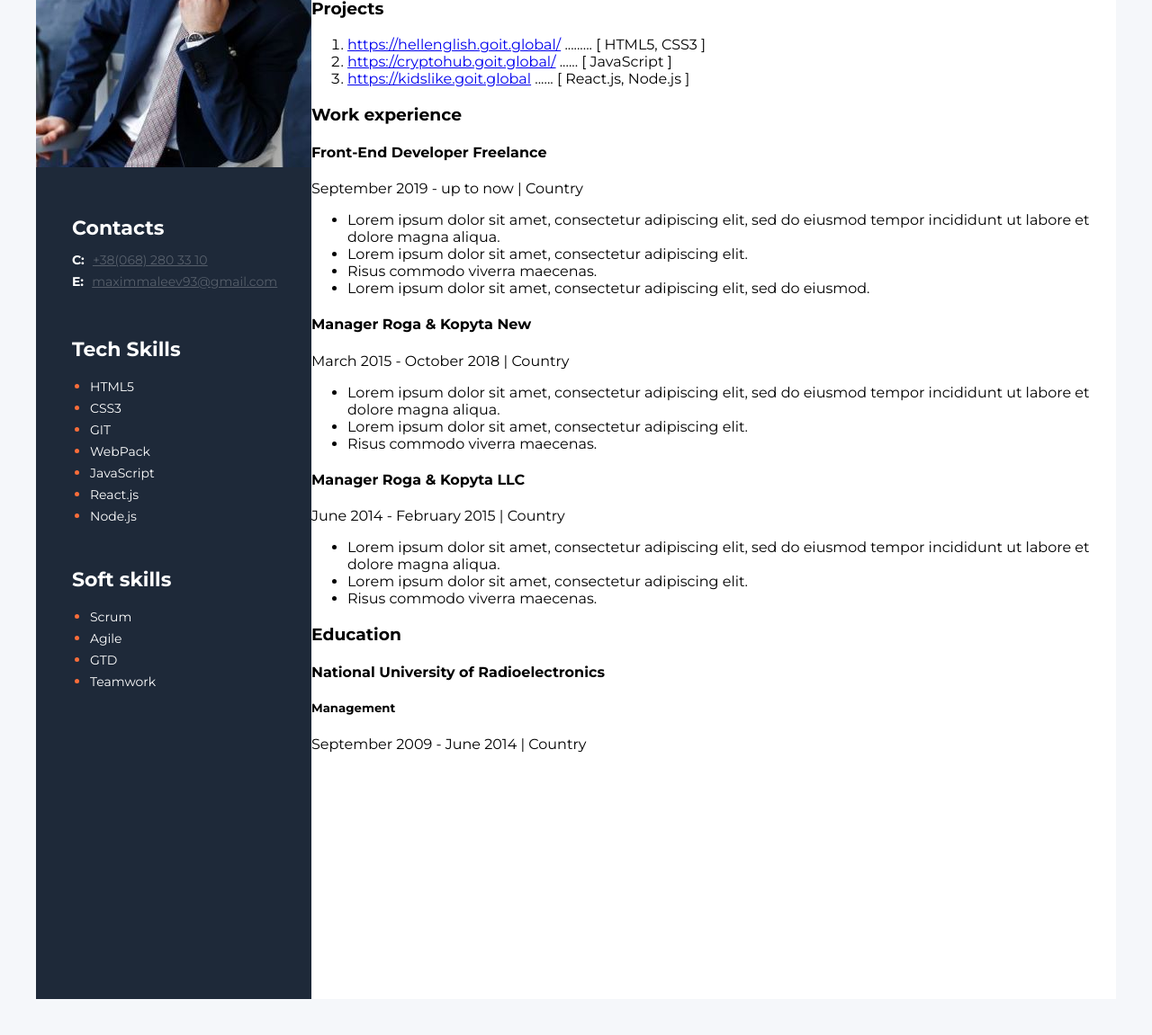
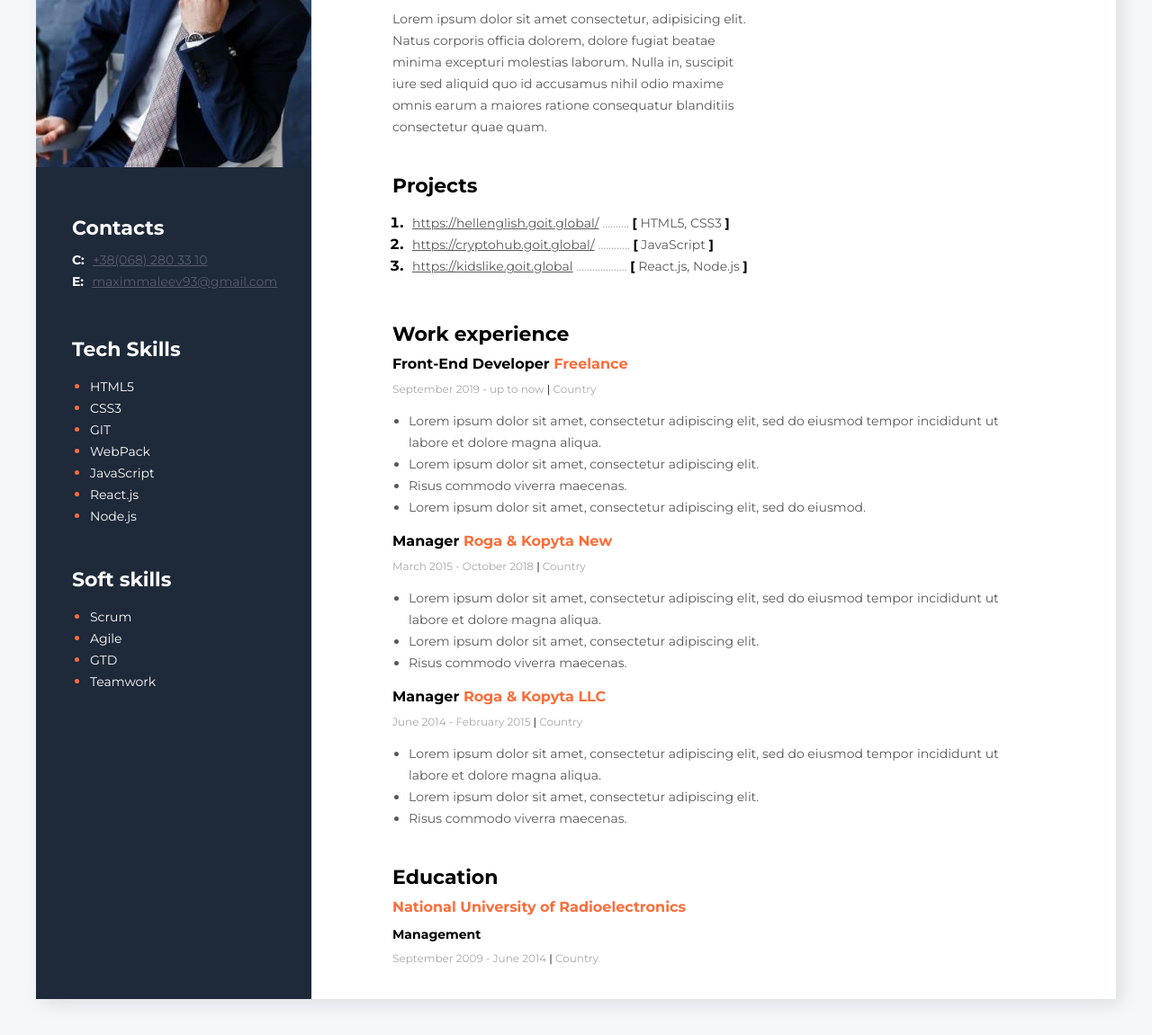
Before and after one commit to Maksym-Maleiev/My-resume, a plain HTML site: page index.html in a window 1280 px wide. Shown: the part 248-1399 px from the top of the page at 90% size. Drawn offline with Linux system fonts and the light colour scheme.

Commit message:
Делает стили основного контента

```diff
--- a/css/styles.css
+++ b/css/styles.css
@@ -10,24 +10,185 @@ body {
   height: 1319px;
   background-color: #fff;
   margin: 40px auto;
+  box-shadow: 6px 6px 20px rgba(0, 0, 0, 0.1);
+}
+
+/* main content section */
+
+.main-content-section {
+  padding: 100px 90px;
+}
+
+.main-content-title {
+  font-style: normal;
+  font-weight: bold;
+  font-size: 22px;
+  line-height: 27px;
+  color: #000;
+  margin: 0 0 10px 0;
+}
+
+/* about me section */
+
+.about-me-section {
+  margin: 0 0 40px 0;
 }
 
 .about-me-proffesion {
+  font-style: normal;
+  font-weight: bold;
+  line-height: 17px;
   font-size: 14px;
-  font-weight: 700px;
+  color: #000;
+  margin: 0 0 20px 0;
+}
+
+.about-me-name {
+  font-style: normal;
+  font-weight: bold;
+  font-size: 45px;
+  line-height: 55px;
+  color: #000;
+  margin: 0 0 25px 0;
+}
+
+.about-me-description {
+  font-style: normal;
+  font-weight: normal;
+  font-size: 14px;
+  line-height: 24px;
+  color: #595959;
+  width: 400px;
+}
+
+/* my projects section */
+
+.my-projects-section {
+  margin: 0 0 50px 0;
+}
+
+.my-projects-list {
+  padding: 0 0 0 17px;
+}
+
+.my-projects-item {
+  color: #000;
+  font-weight: bold;
+}
+
+.my-projects-text {
+  font-style: normal;
+  font-weight: normal;
+  font-size: 14px;
+  line-height: 24px;
+  color: #595959;
+  margin: 0 0 0 5px;
+}
+
+.my-projects-link {
+  font-style: normal;
+  font-weight: normal;
+  font-size: 14px;
+  line-height: 24px;
+  color: #595959;
+}
+
+.my-projects-vector {
+  width: 93.19px;
+  height: 0px;
+  left: 755.31px;
+  top: 488px;
+  border: 1px;
+  color: #a8a8a8;
+}
+
+.my-projects-bracket {
+  font-style: normal;
+  font-weight: bold;
+  font-size: 14px;
+  line-height: 24px;
   color: #000;
 }
 
-.about-me-section {
+/* my work experience section */
+
+.my-work-experience-position {
+  font-style: normal;
+  font-weight: bold;
+  font-size: 16px;
+  line-height: 20px;
+  color: #000;
+  margin: 0 0 10px 0;
 }
 
-.my-projects-section {
+.my-work-experience-compamy-block {
+  margin: 0 15px 0 0;
 }
 
-.my-work-experience-section {
+.my-work-experience-company {
+  color: #fb6d3a;
 }
 
-.my-education-section {
+.my-work-experience-period {
+  font-style: normal;
+  font-weight: normal;
+  font-size: 12px;
+  line-height: 15px;
+  color: #a8a8a8;
+  margin: 0 0 10px 0;
+}
+
+.my-work-experience-divider {
+  color: #000;
+}
+
+.my-work-experience-duties {
+  padding: 0 0 0 18px;
+}
+
+.my-work-experience-duty {
+  font-style: normal;
+  font-weight: normal;
+  font-size: 14px;
+  line-height: 24px;
+  color: #595959;
+}
+
+/* my education section */
+
+.my-education-block {
+  margin: 40px 0 0 0;
+}
+
+.my-education-university {
+  font-style: normal;
+  font-weight: bold;
+  font-size: 16px;
+  line-height: 20px;
+  color: #fb6d3a;
+  margin: 10px 0 0 0;
+}
+
+.my-education-specialization {
+  font-style: normal;
+  font-weight: bold;
+  font-size: 14px;
+  line-height: 17px;
+  color: #000;
+  margin: 12px 0 0 0;
+}
+
+.my-education-period {
+  font-style: normal;
+  font-weight: normal;
+  font-size: 12px;
+  line-height: 15px;
+  color: #a8a8a8;
+  margin: 10px 0 0 0;
+}
+
+.my-education-divider {
+  color: #000;
 }
 
 /* sidebar section */
--- a/index.html
+++ b/index.html
@@ -21,82 +21,117 @@
             <div class="about-me-section">
                 <h2 class="about-me-proffesion">Front-End Developer</h2>
 
-                <h1>Maksym Maleiev</h1>
+                <h1 class="about-me-name">Maksym Maleiev</h1>
 
-                <p>
+                <p class="about-me-description">
                     Lorem ipsum dolor sit amet consectetur, adipisicing elit. Natus corporis officia dolorem, dolore
                     fugiat
                     beatae minima excepturi molestias laborum. Nulla in, suscipit iure sed aliquid quo id accusamus
                     nihil
-                    odio maxime omnis earum a maiores ratione consequatur blanditiis consectetur quae quam. Deleniti
-                    veritatis nemo repudiandae provident dolorum veniam placeat accusantium!
+                    odio maxime omnis earum a maiores ratione consequatur blanditiis consectetur quae quam.
                 </p>
             </div>
             <!--my project section-->
             <div class="my-projects-section">
-                <h3>Projects</h3>
-                <ol>
-                    <li class="projects-item">
-                        <a href="https://hellenglish.goit.global/">https://hellenglish.goit.global/</a>
-                        <span>.........</span>
-                        <span>[ HTML5, CSS3 ]</span>
+                <h3 class="main-content-title">Projects</h3>
+                <ol class="my-projects-list">
+                    <li class="my-projects-item">
+                        <span class="my-projects-text">
+                            <a href="https://hellenglish.goit.global/"
+                                class="my-projects-link">https://hellenglish.goit.global/</a>
+                            <span class="my-projects-vector">..........</span>
+                            <span class="my-projects-bracket">[</span> HTML5, CSS3 <span
+                                class="my-projects-bracket">]</span></span>
                     </li>
-                    <li>
-                        <a href="https://cryptohub.goit.global/">https://cryptohub.goit.global/</a>
-                        <span>......</span>
-                        <span>[ JavaScript ]</span>
+                    <li class="my-projects-item">
+                        <span class="my-projects-text">
+                            <a href="https://cryptohub.goit.global/"
+                                class="my-projects-link">https://cryptohub.goit.global/</a>
+                            <span class="my-projects-vector">............</span>
+                            <span class="my-projects-bracket">[</span> JavaScript <span
+                                class="my-projects-bracket">]</span></span>
                     </li>
-                    <li>
-                        <a href="https://kidslike.goit.global">https://kidslike.goit.global</a>
-                        <span>......</span>
-                        <span>[ React.js, Node.js ]</span>
+                    <li class="my-projects-item">
+                        <span class="my-projects-text">
+                            <a href="https://kidslike.goit.global"
+                                class="my-projects-link">https://kidslike.goit.global</a>
+                            <span class="my-projects-vector">...................</span>
+                            <span class="my-projects-bracket">[</span> React.js, Node.js <span
+                                class="my-projects-bracket">]</span></span>
                     </li>
                 </ol>
             </div>
             <!--my work experience section-->
             <div class="my-work-experience-section">
-                <h3>Work experience</h3>
+                <h3 class="main-content-title">Work experience</h3>
                 <!--Company 3-->
-                <h4>Front-End Developer Freelance</h4>
-                <p>September 2019 - up to now | Country</p>
-                <ul>
-                    <li>Lorem ipsum dolor sit amet, consectetur adipiscing elit, sed do eiusmod tempor incididunt ut
+                <div class="my-work-experience-compamy-block">
+                    <h4 class=" my-work-experience-position">Front-End Developer<span
+                            class="my-work-experience-company"> Freelance</span></h4>
+                    <p class="my-work-experience-period">September 2019 - up to now <span
+                            class="my-work-experience-divider">|</span> Country</p>
+                    <ul class="my-work-experience-duties">
+                        <li class="my-work-experience-duty">Lorem ipsum dolor sit amet, consectetur adipiscing elit, sed
+                            do
+                            eiusmod tempor incididunt ut
                             labore
                             et dolore magna aliqua.
                         </li>
-                    <li>Lorem ipsum dolor sit amet, consectetur adipiscing elit.</li>
-                    <li>Risus commodo viverra maecenas.</li>
-                    <li>Lorem ipsum dolor sit amet, consectetur adipiscing elit, sed do eiusmod.</li>
+                        <li class="my-work-experience-duty">Lorem ipsum dolor sit amet, consectetur adipiscing elit.
+                        </li>
+                        <li class="my-work-experience-duty">Risus commodo viverra maecenas.</li>
+                        <li class="my-work-experience-duty">Lorem ipsum dolor sit amet, consectetur adipiscing elit, sed
+                            do
+                            eiusmod.</li>
                     </ul>
+                </div>
                 <!--Company 2-->
-                <h4>Manager Roga & Kopyta New</h4>
-                <p>March 2015 - October 2018 | Country</p>
-                <ul>
-                    <li>Lorem ipsum dolor sit amet, consectetur adipiscing elit, sed do eiusmod tempor incididunt ut
+                <div class="my-work-experience-compamy-block">
+                    <h4 class="my-work-experience-position">Manager <span class="my-work-experience-company">Roga &
+                            Kopyta New</span></h4>
+                    <p class="my-work-experience-period">March 2015 - October 2018 <span
+                            class="my-work-experience-divider">|</span> Country</p>
+                    <ul class="my-work-experience-duties">
+                        <li class="my-work-experience-duty">Lorem ipsum dolor sit amet, consectetur adipiscing elit, sed
+                            do
+                            eiusmod tempor incididunt ut
                             labore
                             et dolore magna aliqua.
                         </li>
-                    <li>Lorem ipsum dolor sit amet, consectetur adipiscing elit.</li>
-                    <li>Risus commodo viverra maecenas.</li>
+                        <li class="my-work-experience-duty">Lorem ipsum dolor sit amet, consectetur adipiscing elit.
+                        </li>
+                        <li class="my-work-experience-duty">Risus commodo viverra maecenas.</li>
                     </ul>
+                </div>
                 <!--Company 1-->
-                <h4>Manager Roga & Kopyta LLC</h4>
-                <p>June 2014 - February 2015 | Country</p>
-                <ul>
-                    <li>Lorem ipsum dolor sit amet, consectetur adipiscing elit, sed do eiusmod tempor incididunt ut
+                <div class="my-work-experience-compamy-block">
+                    <h4 class="my-work-experience-position">Manager <span class="my-work-experience-company">Roga &
+                            Kopyta LLC</span></h4>
+                    <p class="my-work-experience-period">June 2014 - February 2015 <span
+                            class="my-work-experience-divider">|</span> Country</p>
+                    <ul class="my-work-experience-duties">
+                        <li class="my-work-experience-duty">Lorem ipsum dolor sit amet, consectetur adipiscing elit, sed
+                            do
+                            eiusmod tempor incididunt ut
                             labore
                             et dolore magna aliqua.
                         </li>
-                    <li>Lorem ipsum dolor sit amet, consectetur adipiscing elit.</li>
-                    <li>Risus commodo viverra maecenas.</li>
+                        <li class="my-work-experience-duty">Lorem ipsum dolor sit amet, consectetur adipiscing elit.
+                        </li>
+                        <li class="my-work-experience-duty">Risus commodo viverra maecenas.</li>
+                    </ul>
+                </div>
             </div>
 
             <!--my education-->
             <div class="my-education-section">
-                <h3>Education</h3>
-                <h4>National University of Radioelectronics</h4>
-                <h5>Management</h5>
-                <p>September 2009 - June 2014 | Country</p>
+                <div class="my-education-block">
+                    <h3 class="main-content-title">Education</h3>
+                    <h4 class="my-education-university">National University of Radioelectronics</h4>
+                    <h5 class="my-education-specialization">Management</h5>
+                    <p class="my-education-period">September 2009 - June 2014 <span
+                            class="my-education-divider">|</span> Country</p>
+                </div>
             </div>
         </div>
 
```
Lines whose indentation alone changed are shown as unchanged.
